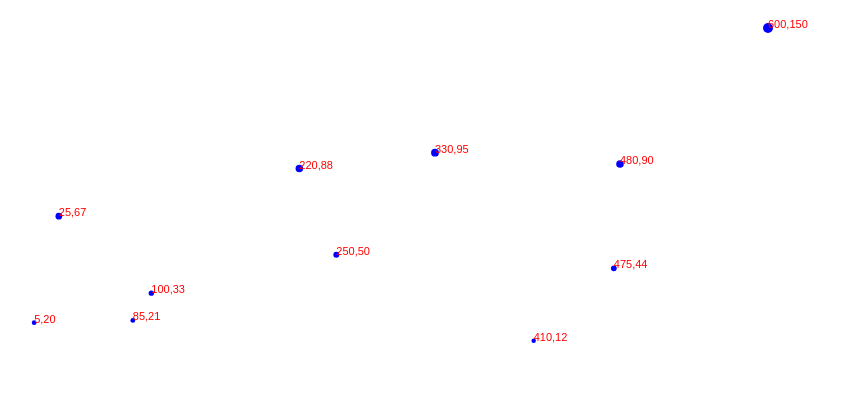
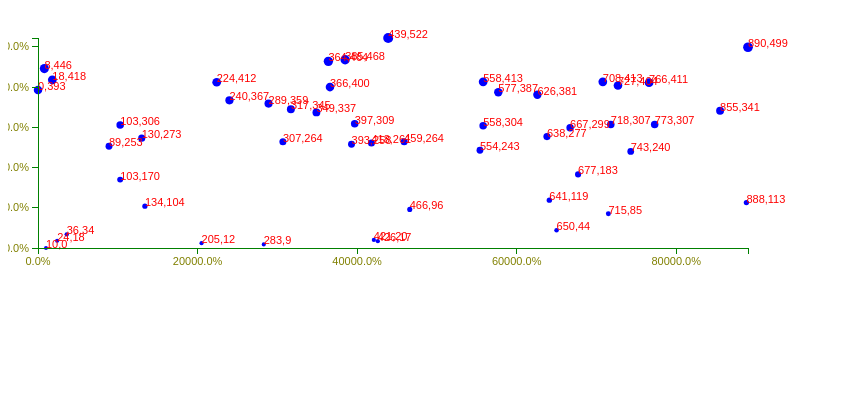
Before and after one commit to DmitryShutov/d3test, a plain HTML site: page index.html in a window 1280 px wide. Shown: the whole page, without its empty margins (0-863 px from the left). Drawn offline with Linux system fonts and the light colour scheme.

Commit message:
axis commit

```diff
--- a/js/scales.js
+++ b/js/scales.js
@@ -1,11 +1,16 @@
-var dataset = [
-                [5, 20], [480, 90], [250, 50], [100, 33], [330, 95],
-                [410, 12], [475, 44], [25, 67], [85, 21], [220, 88], [600,150]
-                ]
+var dataset = [];
+var numDataPoints = 50;
+var xRange = Math.random() * 1000;
+var yRange = Math.random() * 1000;
+for (var i = 0; i < numDataPoints; i++) {
+    var newNumber1 = Math.floor(Math.random() * xRange);
+    var newNumber2 = Math.floor(Math.random() * yRange);
+    dataset.push([newNumber1, newNumber2]);
+}
 
 var w = 800;
-var h = 400;
-var padding = 20;
+var h = 300;
+var padding = 30;
 
 var xScale = d3.scale.linear()
                 .domain([0, d3.max(dataset, function(d) {
@@ -25,7 +30,7 @@ var rScale = d3.scale.linear()
 var svg = d3.select('body')
             .append('svg')
             .attr('width', w)
-            .attr('height', h)
+            .attr('height', h);
 
 svg.selectAll('circle')
     .data(dataset)
@@ -40,7 +45,7 @@ svg.selectAll('circle')
     .attr('r', function(d)  {
         return rScale(d[1]);
     })
-    .attr('fill', 'blue')
+    .attr('fill', 'blue');
 
 svg.selectAll('text')
     .data(dataset)
@@ -57,4 +62,30 @@ svg.selectAll('text')
     })
     .attr('font-family', 'sans-serif')
     .attr('font-size', '11px')
-    .attr('fill', 'red')
+    .attr('fill', 'red');
+
+var formatAsPercentage = d3.format(".1%");
+
+var xAxis = d3.svg.axis()
+                .scale(xScale)
+                .orient("bottom")
+                .ticks(5)
+                .tickFormat(formatAsPercentage);
+
+var yAxis = d3.svg.axis()
+                .scale(yScale)
+                .orient("left")
+                .ticks(5)
+                .tickFormat(formatAsPercentage);
+
+var xPadding = 60;
+
+svg.append('g')
+    .attr('class', 'axis')
+    .attr('transform', "translate(0," + (h-xPadding) + ")" )
+    .call(xAxis);
+
+svg.append('g')
+    .attr('class', 'axis')
+    .attr('transform', "translate(" + (padding)+ ", 0)" )
+    .call(yAxis);
--- a/js/scatterplot.js
+++ b/js/scatterplot.js
@@ -17,7 +17,7 @@ var h = 300;
 var svg = d3.select('body')
             .append('svg')
             .attr('width', w)
-            .attr('height', h)
+            .attr('height', h);
 
 svg.selectAll('circle')
     .data(dataset)
@@ -32,7 +32,7 @@ svg.selectAll('circle')
     .attr('r', function(d)  {
         return Math.sqrt(h-d[1]);
     })
-    .attr('fill', 'blue')
+    .attr('fill', 'blue');
 
 svg.selectAll('text')
     .data(dataset)
@@ -49,4 +49,4 @@ svg.selectAll('text')
     })
     .attr('font-family', 'sans-serif')
     .attr('font-size', '11px')
-    .attr('fill', 'red')
+    .attr('fill', 'red');
--- a/style/style.css
+++ b/style/style.css
@@ -5,3 +5,16 @@
     background-color: teal;
     margin-right: 2px;
 }
+
+.axis path,
+.axis line {
+    fill: none;
+    stroke: green;
+    shape-rendering: crispEdges;
+}
+
+.axis text {
+    font-family: sans-serif;
+    font-size: 11px;
+    fill: olive;
+}
```
